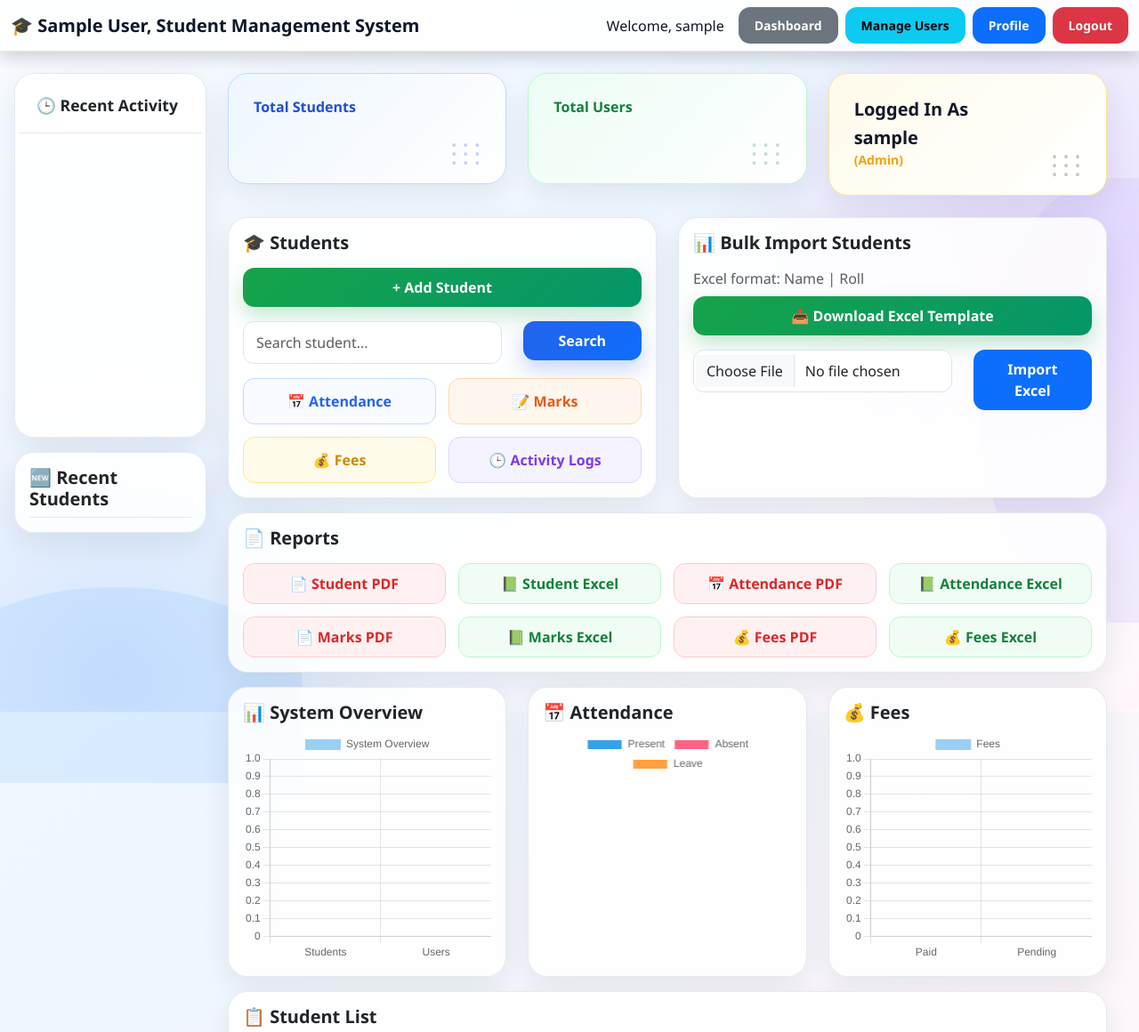
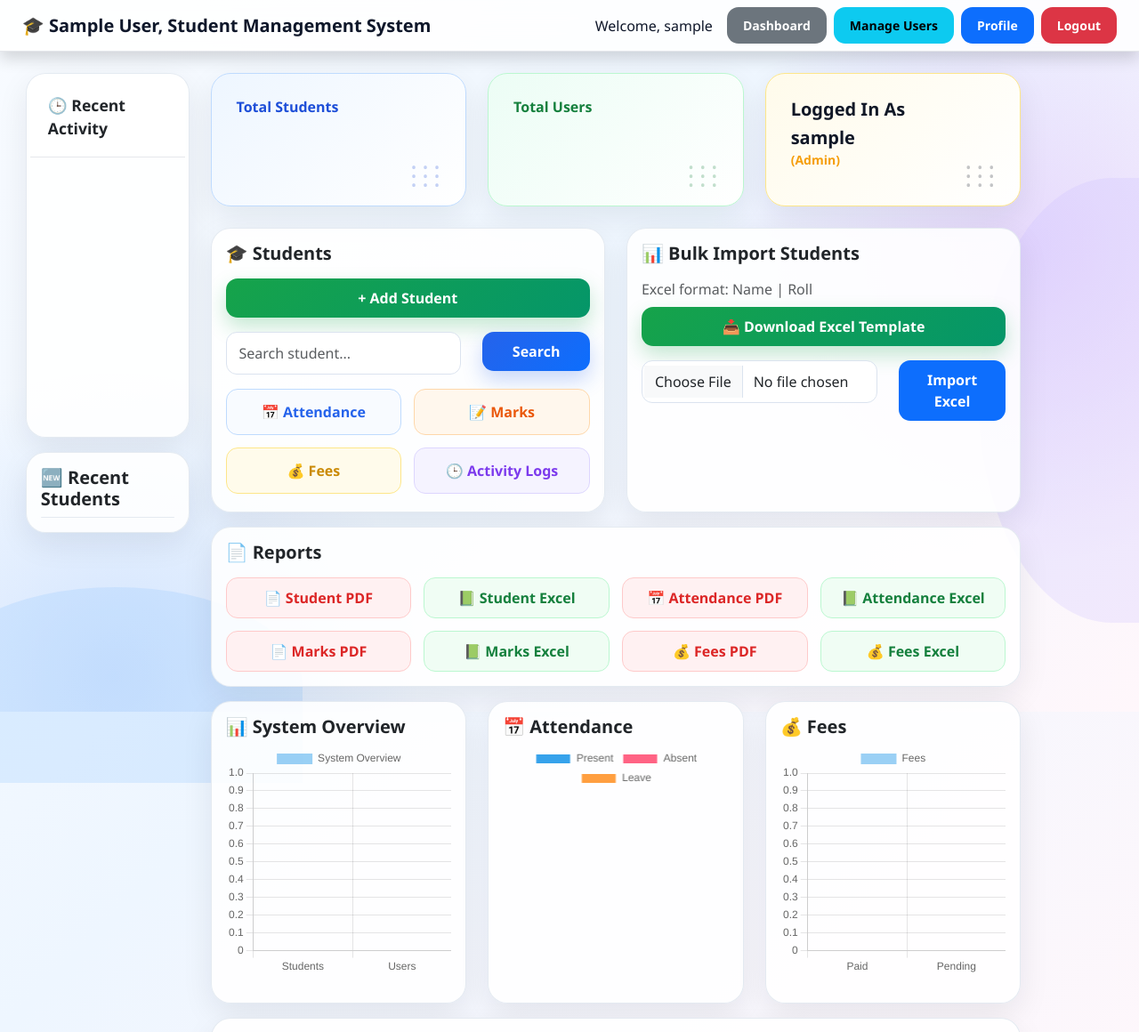
Before and after one commit to SurajSharma11771/StudentManagementSystem, a Flask app: template web/templates/index.html in a window 1280 px wide. Shown: the top 1160 px of the page at 89% size. Run offline with Flask 3, Linux system fonts and the light colour scheme; the template is opened without the code that fills it, so the values that code supplies are empty; the visitor is signed in with stand-in values (Sample User, id 1).

Commit message:
Fix dashboard layout structure

```diff
--- a/web/templates/index.html
+++ b/web/templates/index.html
@@ -297,16 +297,20 @@
 }
 
 .container-fluid {
-    max-width: 1350px;
+    max-width: 1700px;
+    width: 98%;
     margin: auto;
 }
-
-.col-lg-2 {
-    width: 240px;
+.students-card {
+    min-height: 420px;
 }
 
-.col-lg-8 {
-    width: calc(100% - 260px);
+.import-card {
+    min-height: 420px;
+}
+
+.chart-card {
+    min-height: 350px;
 }
 
 .row {
@@ -348,6 +352,34 @@
 .chart-box {
     height: 260px;
 }
+
+.stat-card-blue,
+.stat-card-green,
+.stat-card-yellow {
+    min-height: 150px;
+}
+
+.students-card,
+.import-card {
+    min-height: 320px;
+}
+
+.students-card {
+    min-height: 320px;
+}
+
+.import-card {
+    min-height: 320px;
+}
+
+.chart-card {
+    min-height: 340px;
+}
+
+.navbar .container-fluid {
+    max-width: 1700px;
+}
+
 
 </style>
 
@@ -468,7 +500,7 @@
 </div>
     </div>
 
-    <div class="col-lg-8">
+    <div class="col-lg-9">
 
     <div class="row mb-4">
 
@@ -516,8 +548,7 @@
 <div class="row mb-3">
 
     <div class="col-md-6">
-
-        <div class="card shadow-sm p-3 h-100">
+        <div class="card shadow-sm p-3 h-100 students-card">
 
             <h5 class="mb-3">🎓 Students</h5>
 
@@ -546,19 +577,17 @@
             </form>
 
             <div class="student-action-grid">
-
                 <a href="/attendance" class="btn feature-btn">📅 Attendance</a>
                 <a href="/marks" class="btn feature-btn marks-btn">📝 Marks</a>
                 <a href="/fees" class="btn feature-btn fees-btn">💰 Fees</a>
                 <a href="/activity-logs" class="btn feature-btn logs-btn">🕒 Activity Logs</a>
+            </div>
 
-            </div>
         </div>
     </div>
 
     <div class="col-md-6">
-
-        <div class="card shadow-sm p-3 h-100">
+        <div class="card shadow-sm p-3 h-100 import-card">
 
     <h5 class="mb-3">📊 Bulk Import Students</h5>
 
@@ -615,7 +644,7 @@
     <div class="row mb-3">
 
         <div class="col-md-4">
-            <div class="card shadow-sm p-3">
+            <div class="card shadow-sm p-3 chart-card">
     <h5>📊 System Overview</h5>
                 <div class="chart-box">
                     <canvas id="studentChart"></canvas>
@@ -624,7 +653,7 @@
         </div>
 
         <div class="col-md-4">
-            <div class="card shadow-sm p-3">
+            <div class="card shadow-sm p-3 chart-card">
     <h5>📅 Attendance</h5>
                 <div class="chart-box">
                     <canvas id="attendanceChart"></canvas>
@@ -633,7 +662,7 @@
         </div>
 
         <div class="col-md-4">
-            <div class="card shadow-sm p-3">
+            <div class="card shadow-sm p-3 chart-card">
     <h5>💰 Fees</h5>
                 <div class="chart-box">
                     <canvas id="feesChart"></canvas>
```
Lines whose indentation alone changed are shown as unchanged.
